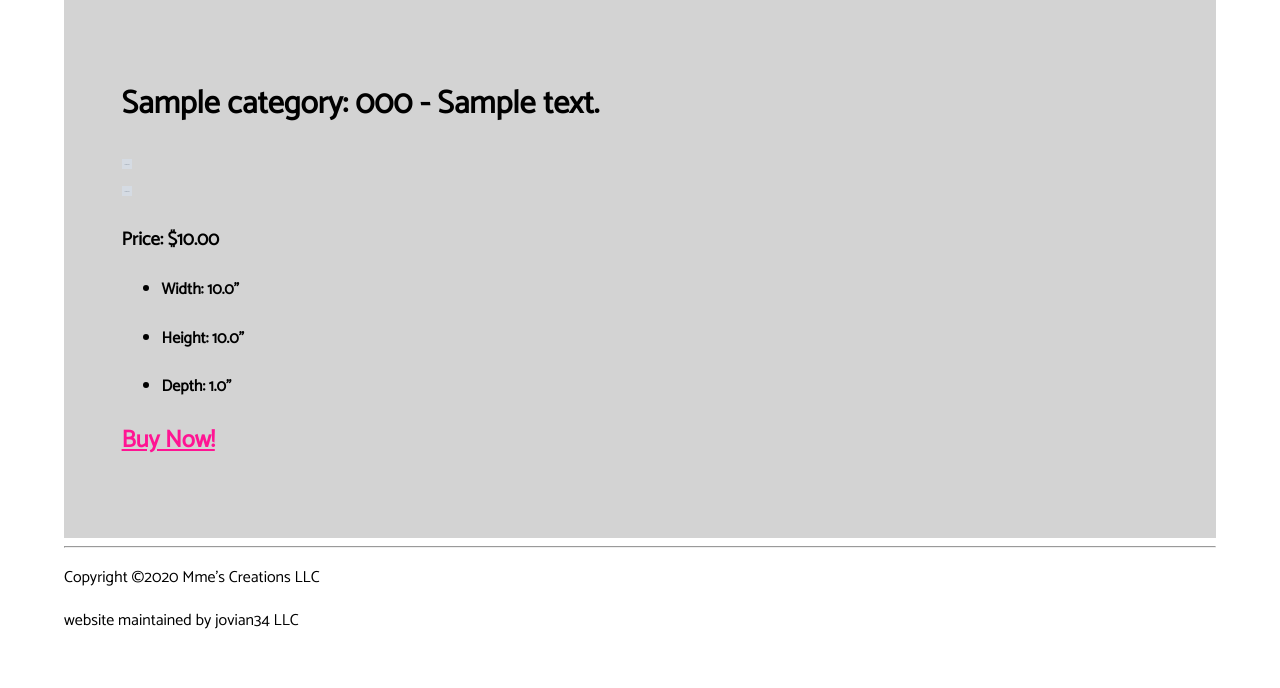
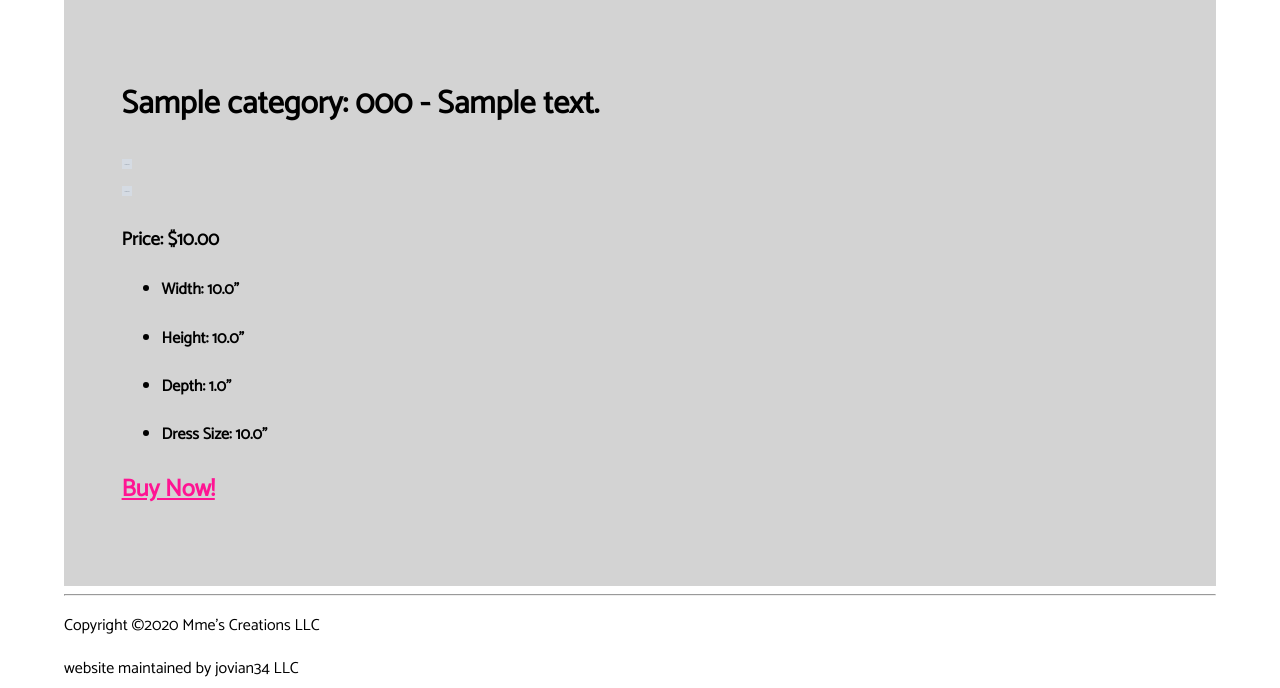
Before and after one commit to jovian34/mmecreate, a Django app: page /mmestore/craft_item/000/ in a window 1280 px wide. Shown: the part 211-899 px from the top of the page. Run offline with Django 3.2, Linux system fonts and the light colour scheme; tables that the repository leaves empty hold one stand-in row (values such as "Sample post"); grey boxes marked "Sample" are stand-in pictures; parts of the project's set-up code (start-up, migrations or seed data) failed here and were passed over.

Commit message:
added dress size to item template

```diff
--- a/mmestore/templates/mmestore/craft_item.html
+++ b/mmestore/templates/mmestore/craft_item.html
@@ -31,6 +31,10 @@
         {% if item.depth %}
         <li><h4>Depth: {{ item.depth }}"</h4></li>
         {% endif %}
+
+        {% if item.dress_size %}
+        <li><h4>Dress Size: {{ item.dress_size }}"</h4></li>
+        {% endif %}
     </ul>
 
     <h2><a href="">Buy Now!</a> </h2>
```
